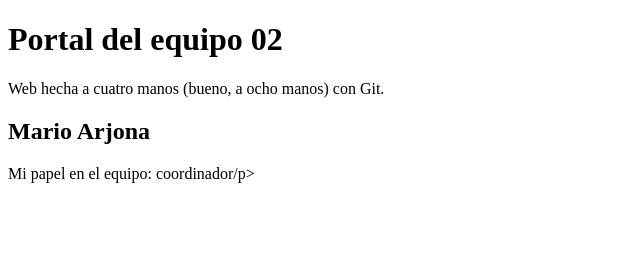
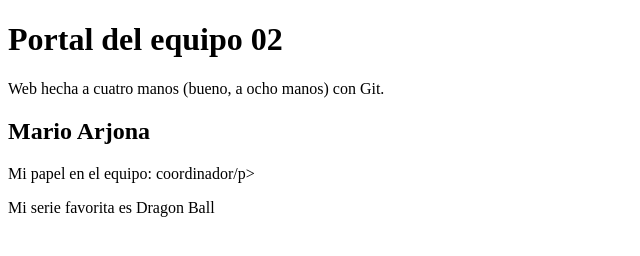
Before and after one commit to Marioat15/portal-equipo02, a plain HTML site: page index.html in a window 1280 px wide. Shown: the whole page, without its empty margins (0-640 px from the left). Drawn offline with Linux system fonts and the light colour scheme.

Commit message:
Serie favorita: Dragon Ball

```diff
--- a/index.html
+++ b/index.html
@@ -10,6 +10,7 @@
     <section>
     	<h2>Mario Arjona</h2>
     	<p>Mi papel en el equipo: coordinador/p>
+	<p>Mi serie favorita es Dragon Ball<p>
     </section>
   </body>
 </html>
```
